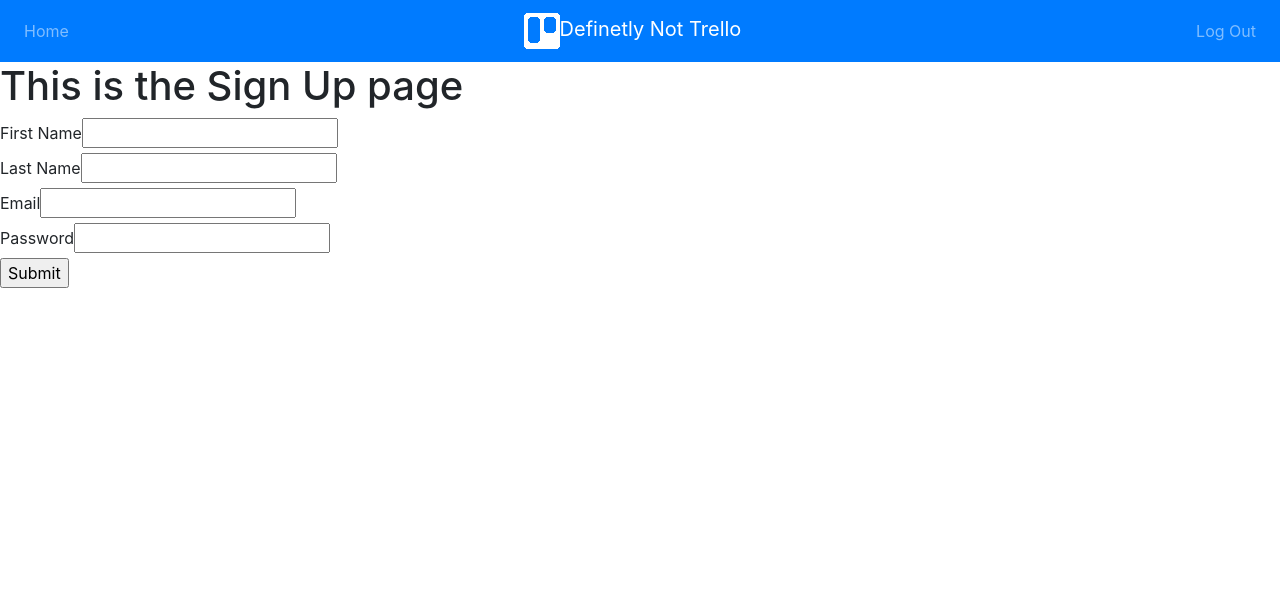
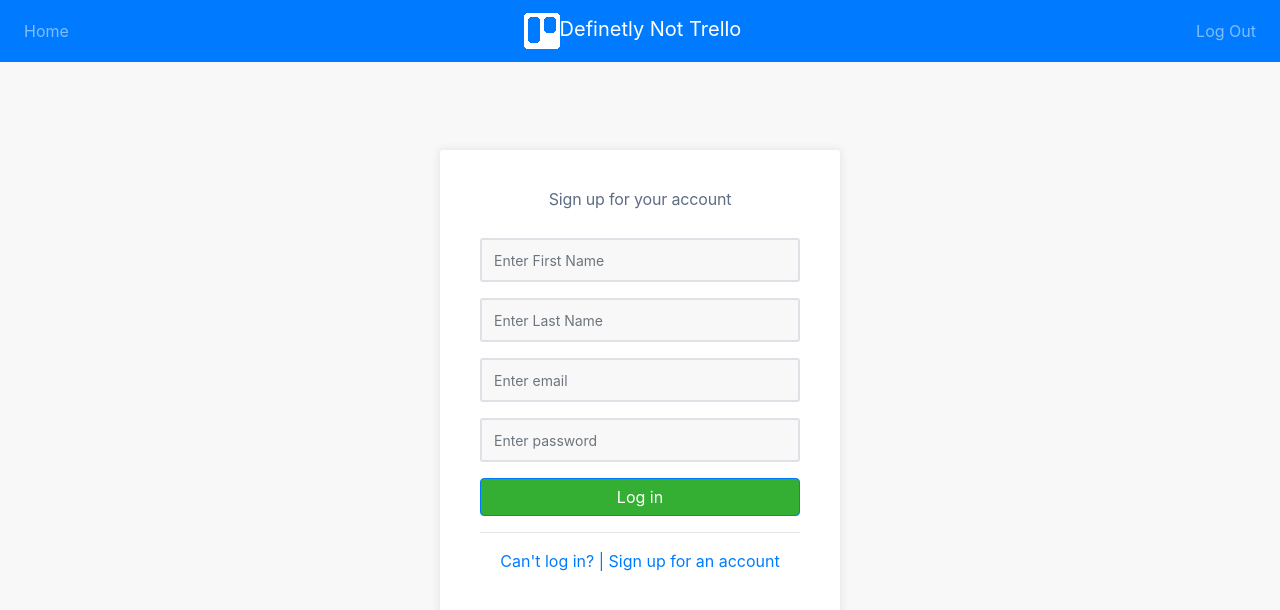
Before and after one commit to GeorgeLuDev/DefinitelyNotTrello, a React (Create React App) app in the folder frontend/: page /SignUp in a window 1280 px wide. Shown: the top 610 px of the page. Built offline with nearby package versions, Linux system fonts and the light colour scheme.

Commit message:
made forms

```diff
--- a/frontend/src/App.css
+++ b/frontend/src/App.css
@@ -1,7 +1,10 @@
 
 body
 {
+  font-size: 16px;
   margin: 0;
+  background: rgb(248, 248, 248);
+  font-family: "-apple-system",BlinkMacSystemFont,"Segoe UI",Roboto,Oxygen,Ubuntu,"Fira Sans","Droid Sans","Helvetica Neue",sans-serif;
   /* background-color: #8EC5FC;
   background-image: linear-gradient(62deg, #8EC5FC 0%, #E0C3FC 100%); */
   /* background-color: white; */
@@ -176,3 +179,66 @@ body
   top: 6px;
   width: 18px;
 }
+
+.signinlabel
+{
+  text-align: center;
+  color: #5E6C84;
+  font-size: 16px;
+  letter-spacing: -0.01em;
+  line-height: 28px;
+  margin-top: 10px;
+  margin-bottom: 25px;
+}
+
+.signinform
+{
+  box-shadow: rgba(0,0,0,0.1) 0 0 10px;
+  padding: 25px 40px;
+  border-radius: 3px;
+  width: 400px;
+  height: 500px;
+  background: white;
+  margin: 0;
+  position: absolute;
+  top: 50%;
+  left: 50%;
+  transform: translate(-50%, -50%);
+}
+
+.signinbutton
+{
+  background: rgb(52, 175, 52);
+  width: 100%;
+}
+
+.signinemail
+{
+  font-size: 14px;
+  background-color: #FAFBFC;
+  border: 2px solid #DFE1E6;
+  -moz-box-sizing: border-box;
+  box-sizing: border-box;
+  border-radius: 3px;
+  height: 44px;
+  -webkit-transition: background-color .2s ease-in-out 0s,border-color .2s ease-in-out 0s;
+  transition: background-color .2s ease-in-out 0s,border-color .2s ease-in-out 0s;
+  background: rgb(248, 248, 248);
+  width: 100%;
+}
+
+.signinemail:focus
+{
+  background: white;
+}
+
+.link::before
+{
+  content: " | ";
+}
+
+.linktootherpage
+{
+  width: 100%;
+  text-align: center;
+}
--- a/frontend/src/components/EmailVerifiedUi.js
+++ b/frontend/src/components/EmailVerifiedUi.js
@@ -1,5 +1,5 @@
 import React from 'react';
-
+import { Form } from 'react-bootstrap';
 
 function EmailVerifiedUI()
 {
@@ -7,7 +7,7 @@ function EmailVerifiedUI()
     {
         console.log("doEmailVerified called");
 
-        var js = '{"_id":"'+ window.location.pathname.slice(16) + '"}';
+        var js = '{"_id":"'+ window.location.pathname.slice(-24) + '"}';
 
         console.log(js);
 
@@ -21,8 +21,9 @@ function EmailVerifiedUI()
 
             console.log(res);
 
-            // window.location.href = '/';
-
+            setTimeout(() => {
+                window.location.href = '/SignIn';
+              }, 3000);
         }
         catch(e)
         {
@@ -34,7 +35,10 @@ function EmailVerifiedUI()
     doEmailVerified();
     return(
         <div>
-            <h1>YOUR EMAIL HAS BEEN VERIFIED, ROUTING TO HOME PAGE</h1>
+            <Form className="signinform">
+                <div className="signinlabel">Email Verified</div>
+                <div className="signinlabel">Returning to home page</div>
+            </Form>
         </div>
     );
 };
--- a/frontend/src/components/ForgotPasswordUi.js
+++ b/frontend/src/components/ForgotPasswordUi.js
@@ -1,4 +1,5 @@
 import React, { useState } from 'react';
+import { Form,Button } from 'react-bootstrap';
 
 function ForgotPasswordUi()
 {
@@ -42,13 +43,30 @@ function ForgotPasswordUi()
 
     return (
         <div>
-            <h1>Forget password Page</h1>
-            <form>
+            {/* <h1>Forget password Page</h1> */}
+            {/* <form>
                 <label>Email Address</label>
                 <input type="text" placeholder="Email" ref={(c) => loginEmail = c}/><br/>
                 <input type="submit" onClick={doForgotPassword}/>
                 <span id="forgotPasswordResult">{message}</span>
-            </form>
+            </form> */}
+
+            <Form className="signinform">
+                <div className="signinlabel">Can't Log in?</div>
+                <Form.Group controlId="formBasicEmail">
+                    <Form.Control className="signinemail" type="email" placeholder="Enter email" ref={(c) => loginEmail = c}/>
+                </Form.Group>
+
+                <Button className="signinbutton" variant="primary" type="submit" onClick={doForgotPassword}>
+                    Send recovery link
+                </Button>
+                <span id="forgotPasswordResult">{message}</span>
+                <hr></hr>
+                <div className="linktootherpage">
+                    <a href="/SignIn">Return to log in</a>
+                </div>
+            </Form>
+
         </div>
     )
 }
--- a/frontend/src/components/ListofBoardsUi.js
+++ b/frontend/src/components/ListofBoardsUi.js
@@ -164,8 +164,8 @@ class ListofBoardsUi extends Component
             this.setState
             (
                 {
-                    newboardindex: (Array.prototype.indexOf.call(event.target.parentNode.children, event.target)-1),
-                    oldboardindex: (Array.prototype.indexOf.call(event.target.parentNode.children, event.target)-1)
+                    newboardindex: (Array.prototype.indexOf.call(event.target.parentNode.children, event.target)),
+                    oldboardindex: (Array.prototype.indexOf.call(event.target.parentNode.children, event.target))
                 }
             )
         }
@@ -218,12 +218,12 @@ class ListofBoardsUi extends Component
             console.log("old index of board");
             console.log(this.state.oldboardindex);
             console.log("new index of board");
-            console.log((Array.prototype.indexOf.call(event.target.parentNode.children, event.target)-1));
+            console.log((Array.prototype.indexOf.call(event.target.parentNode.children, event.target)));
             // call move boards api
 
             var user = JSON.parse(localStorage.getItem('user_data'));
 
-            var js = '{"_id":"'+ event.target.getAttribute("data-_id") + '","oldIndex":"' + this.state.oldboardindex + '","newIndex":"' + (Array.prototype.indexOf.call(event.target.parentNode.children, event.target)-1) + '","parentUsers":"' + user.id + '"}';
+            var js = '{"_id":"'+ event.target.getAttribute("data-_id") + '","oldIndex":"' + this.state.oldboardindex + '","newIndex":"' + (Array.prototype.indexOf.call(event.target.parentNode.children, event.target)) + '","parentUsers":"' + user.id + '"}';
 
             console.log(js);
             try
--- a/frontend/src/components/SignInUi.js
+++ b/frontend/src/components/SignInUi.js
@@ -61,22 +61,25 @@ function SignInUi()
 
     return(
         <div>
-            <h1>This is the Sign in page</h1>
-            <Form>
+            <Form className="signinform">
+                <div className="signinlabel">Log in to DNT</div>
                 <Form.Group controlId="formBasicEmail">
-                    <Form.Label>Email address</Form.Label>
-                    <Form.Control type="email" placeholder="Enter email" ref={(c) => loginEmail = c}/>
+                    <Form.Control className="signinemail" type="email" placeholder="Enter email" ref={(c) => loginEmail = c}/>
                 </Form.Group>
 
                 <Form.Group controlId="formBasicPassword">
-                    <Form.Label>Password</Form.Label>
-                    <Form.Control type="password" placeholder="Password" ref={(c) => loginPassword = c}/>
+                    <Form.Control className="signinemail" type="password" placeholder="Enter password" ref={(c) => loginPassword = c}/>
                 </Form.Group>
 
-                <Button variant="primary" type="submit" onClick={doLogin}>
-                    Submit
+                <Button className="signinbutton" variant="primary" type="submit" onClick={doLogin}>
+                    Log in
                 </Button>
                 <span id="loginResult">{message}</span>
+                <hr></hr>
+                <div className="linktootherpage">
+                    <a href="/ForgotPassword">Can't log in?</a>
+                    <a href="/SignUp" className="link">Sign up for an account</a>
+                </div>
             </Form>
             {/* <form>
                 <label>Email</label>
--- a/frontend/src/components/SignUpUi.js
+++ b/frontend/src/components/SignUpUi.js
@@ -1,5 +1,5 @@
 import React, { useState } from 'react';
-
+import { Form,Button } from 'react-bootstrap';
 
 function SignInUi()
 {
@@ -48,7 +48,7 @@ function SignInUi()
 
     return(
         <div>
-            <h1>This is the Sign Up page</h1>
+            {/* <h1>This is the Sign Up page</h1>
             <form>
                 <label>First Name</label>
                 <input type="text" placerholder="Email" ref={(c) => loginfirstName = c}/><br/>
@@ -60,7 +60,37 @@ function SignInUi()
                 <input type="text" placerholder="Password" ref={(c) => loginPassword = c}/><br/>
                 <input type="submit" onClick={doSignUp}/><br/>
                 <span id="loginResult">{message}</span>
-            </form>
+            </form> */}
+
+            <Form className="signinform">
+                <div className="signinlabel">Sign up for your account</div>
+
+                <Form.Group controlId="formBasicName">
+                    <Form.Control className="signinemail" type="text" placeholder="Enter First Name" ref={(c) => loginfirstName = c}/>
+                </Form.Group>
+
+                <Form.Group controlId="formBasicName">
+                    <Form.Control className="signinemail" type="text" placeholder="Enter Last Name" ref={(c) => loginlastName = c}/>
+                </Form.Group>
+
+                <Form.Group controlId="formBasicEmail">
+                    <Form.Control className="signinemail" type="email" placeholder="Enter email" ref={(c) => loginEmail = c}/>
+                </Form.Group>
+
+                <Form.Group controlId="formBasicPassword">
+                    <Form.Control className="signinemail" type="password" placeholder="Enter password" ref={(c) => loginPassword = c}/>
+                </Form.Group>
+
+                <Button className="signinbutton" variant="primary" type="submit" onClick={doSignUp}>
+                    Log in
+                </Button>
+                <span id="loginResult">{message}</span>
+                <hr></hr>
+                <div className="linktootherpage">
+                    <a href="/ForgotPassword">Can't log in?</a>
+                    <a href="/SignUp" className="link">Sign up for an account</a>
+                </div>
+            </Form>
         </div>
     );
 };
--- a/frontend/src/components/UpdatePasswordUi.js
+++ b/frontend/src/components/UpdatePasswordUi.js
@@ -1,4 +1,5 @@
 import React, { useState } from 'react';
+import { Form,Button } from 'react-bootstrap';
 
 function UpdatePasswordUi()
 {
@@ -47,13 +48,29 @@ function UpdatePasswordUi()
 
     return(
         <div>
-            <h1>Update Password Happening Now.</h1>
+            {/* <h1>Update Password Happening Now.</h1>
             <form>
                 <label>New Password</label>
                 <input type="text" placerholder="New Password" ref={(c) => loginPassword = c}/><br/>
                 <input type="submit" onClick={doUpdatePassword}/>
                 <span id="updatePasswordResult">{message}</span>
-            </form>
+            </form> */}
+            <Form className="signinform">
+                <div className="signinlabel">Reset your password</div>
+
+                <Form.Group controlId="formBasicPassword">
+                    <Form.Control className="signinemail" type="password" placeholder="Enter password" ref={(c) => loginPassword = c}/>
+                </Form.Group>
+
+                <Button className="signinbutton" variant="primary" type="submit" onClick={doUpdatePassword}>
+                    Reset Password
+                </Button>
+                <span id="updatePasswordResult">{message}</span>
+                <hr></hr>
+                <div className="linktootherpage">
+                    <a href="/SignIn">Remember your password? Log in</a>
+                </div>
+            </Form>
         </div>
     )
 }
--- a/frontend/src/pages/EmailVerifiedPage.js
+++ b/frontend/src/pages/EmailVerifiedPage.js
@@ -8,7 +8,6 @@ const EmailVerifiedPage = () =>
     return(
         <div>
             <Header />
-            <h1>Email Verified Page</h1>
             <EmailVerifiedUi components={EmailVerifiedUi}/>
         </div>
     );
```
